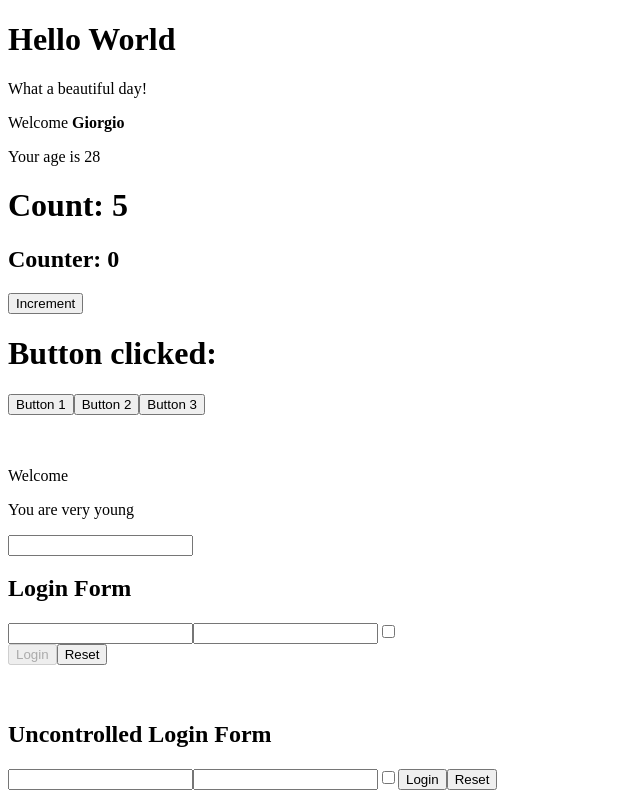
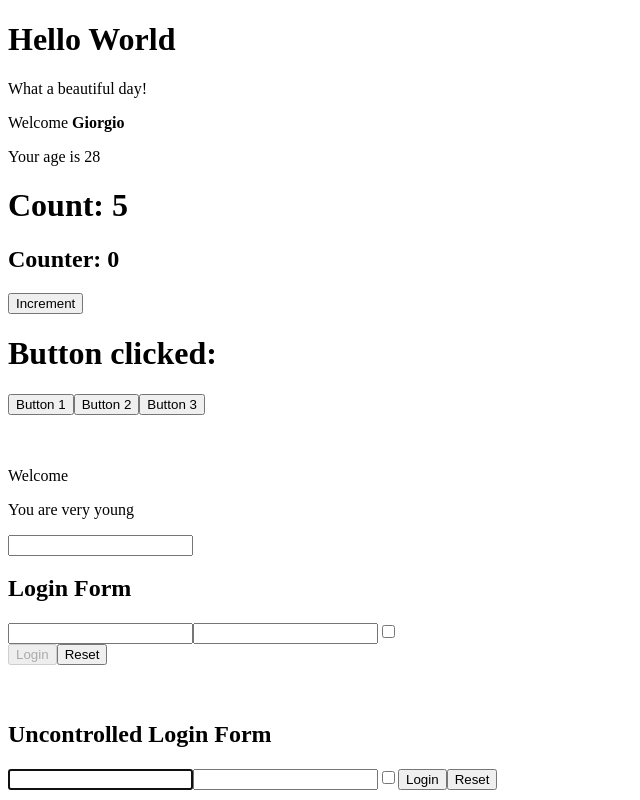
Before and after one commit to GAutuori94/react-exercises, a React (Create React App) app: page / in a window 1280 px wide. Shown: the whole page, without its empty margins (0-640 px from the left). Built offline with nearby package versions, Linux system fonts and the light colour scheme.

Commit message:
Added autofocus to 'username' input

```diff
--- a/src/forms.js
+++ b/src/forms.js
@@ -103,13 +103,17 @@ export class UncontrolledLogin extends React.Component {
         })
     }
 
+    componentDidMount () {
+        this.username.focus()
+    }
+
     render () {
         return (
             <div>
                 <h2> Uncontrolled Login Form</h2>
 
                 <form onSubmit={this.handleFormSubmit}>
-                    <input name="username"/>
+                    <input name="username" ref={(element) => {this.username = element}}/>
                     <input name="password" type="password"/>
                     <input name="remember" type="checkbox" />
 
```
